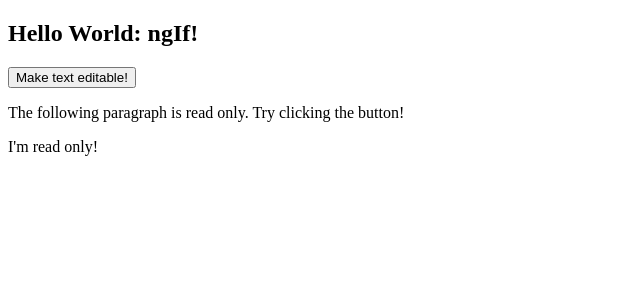
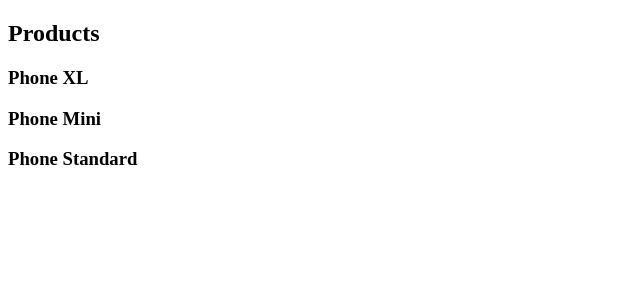
Before and after one commit to Yacineos/inventoryManager, an Angular app in the folder my-app/: page / in a window 1280 px wide. Shown: the top 300 px of the page, without its empty margins (0-640 px from the left). Built offline with nearby package versions, Linux system fonts and the light colour scheme.

Commit message:
ngFor implementation

```diff
--- a/my-app/src/app/app.component.html
+++ b/my-app/src/app/app.component.html
@@ -1,5 +1,6 @@
 <div class="content" role="main">
-  <hello-world-ngif></hello-world-ngif>
+<app-product-list>
+</app-product-list>
 </div>
 
 <!-- * * * * * * * * * * * * * * * * * * * * * * * * * * * * * * * -->
--- a/my-app/src/app/app.module.ts
+++ b/my-app/src/app/app.module.ts
@@ -3,12 +3,12 @@ import { BrowserModule } from '@angular/platform-browser';
 
 import { AppRoutingModule } from './app-routing.module';
 import { AppComponent } from './app.component';
-import { HelloWorldNgIfComponent } from './mon-premier-component/hello-world-ngif.component';
+import { ProductListComponent } from './product-list/product-list.component';
 
 @NgModule({
   declarations: [
     AppComponent,
-    HelloWorldNgIfComponent
+    ProductListComponent
   ],
   imports: [
     BrowserModule,
--- a/my-app/src/app/mon-premier-component/hello-world-ngif.component.html
+++ /dev/null
@@ -1,13 +0,0 @@
-<h2>Hello World: ngIf!</h2>
-
-<button type="button" (click)="onEditClick()">Make text editable!</button>
-
-<div *ngIf="canEdit; else noEdit">
-    <p>You can edit the following paragraph.</p>
-</div>
-
-<ng-template #noEdit>
-    <p>The following paragraph is read only. Try clicking the button!</p>
-</ng-template>
-
-<p [contentEditable]="canEdit">{{ message }}</p>
--- a/my-app/src/app/mon-premier-component/hello-world-ngif.component.ts
+++ /dev/null
@@ -1,19 +0,0 @@
-import { Component } from '@angular/core';
-
-@Component({
-  selector: 'hello-world-ngif',
-  templateUrl: './hello-world-ngif.component.html'
-})
-export class HelloWorldNgIfComponent {
-  message = "I'm read only!";
-  canEdit = false;
-
-  onEditClick() {
-    this.canEdit = !this.canEdit;
-    if (this.canEdit) {
-      this.message = 'You can edit me!';
-    } else {
-      this.message = "I'm read only!";
-    }
-  }
-}
--- /dev/null
+++ b/my-app/src/app/product-list/product-list.component.html
@@ -0,0 +1,6 @@
+<h2>Products</h2>
+<div *ngFor="let product of products">
+    <h3>
+        {{product.name}}
+    </h3>
+</div>
--- /dev/null
+++ b/my-app/src/app/product-list/product-list.component.ts
@@ -0,0 +1,11 @@
+import { Component } from '@angular/core';
+import { products } from '../products';
+
+@Component({
+  selector: 'app-product-list',
+  templateUrl: './product-list.component.html',
+  styleUrls: ['./product-list.component.css']
+})
+export class ProductListComponent {
+    products = products ;
+}
--- /dev/null
+++ b/my-app/src/app/products.ts
@@ -0,0 +1,27 @@
+export interface Product {
+    id: number;
+    name: string;
+    price: number;
+    description: string;
+  }
+
+  export const products = [
+    {
+      id: 1,
+      name: 'Phone XL',
+      price: 799,
+      description: 'A large phone with one of the best screens'
+    },
+    {
+      id: 2,
+      name: 'Phone Mini',
+      price: 699,
+      description: 'A great phone with one of the best cameras'
+    },
+    {
+      id: 3,
+      name: 'Phone Standard',
+      price: 299,
+      description: ''
+    }
+  ];
```
Also changed, not shown: my-app/src/app/product-list/product-list.component.css (added).
